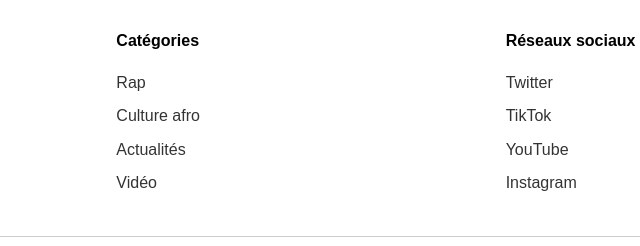
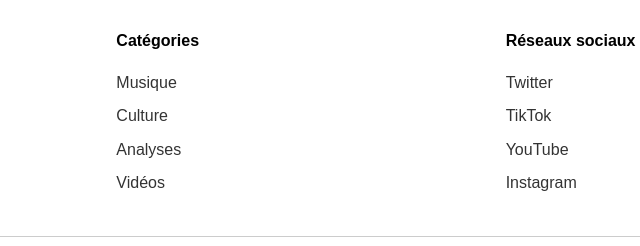
Before and after one commit to Nkeurwi/Blackultur, a plain HTML site: page Blackultur/rap.html in a window 1280 px wide. Shown: the part 3234-3480 px from the top of the page, 345-985 px from the left. Drawn offline with Linux system fonts and the light colour scheme.

Commit message:
Update rap.html

```diff
--- a/Blackultur/rap.html
+++ b/Blackultur/rap.html
@@ -238,10 +238,10 @@
             </div>
             <div class="footer-section">
                 <h4>Catégories</h4>
-                <a href="#">Rap</a>
-                <a href="culture.html">Culture afro</a>
-                <a href="analyse.html">Actualités</a>
-                <a href="vidéo.html">Vidéo</a>
+                <a href="#">Musique</a>
+                <a href="culture.html">Culture</a>
+                <a href="analyse.html">Analyses</a>
+                <a href="vidéo.html">Vidéos</a>
             </div>
             <div class="footer-section">
                 <h4>Réseaux sociaux</h4>
```
Lines whose indentation alone changed are shown as unchanged.
